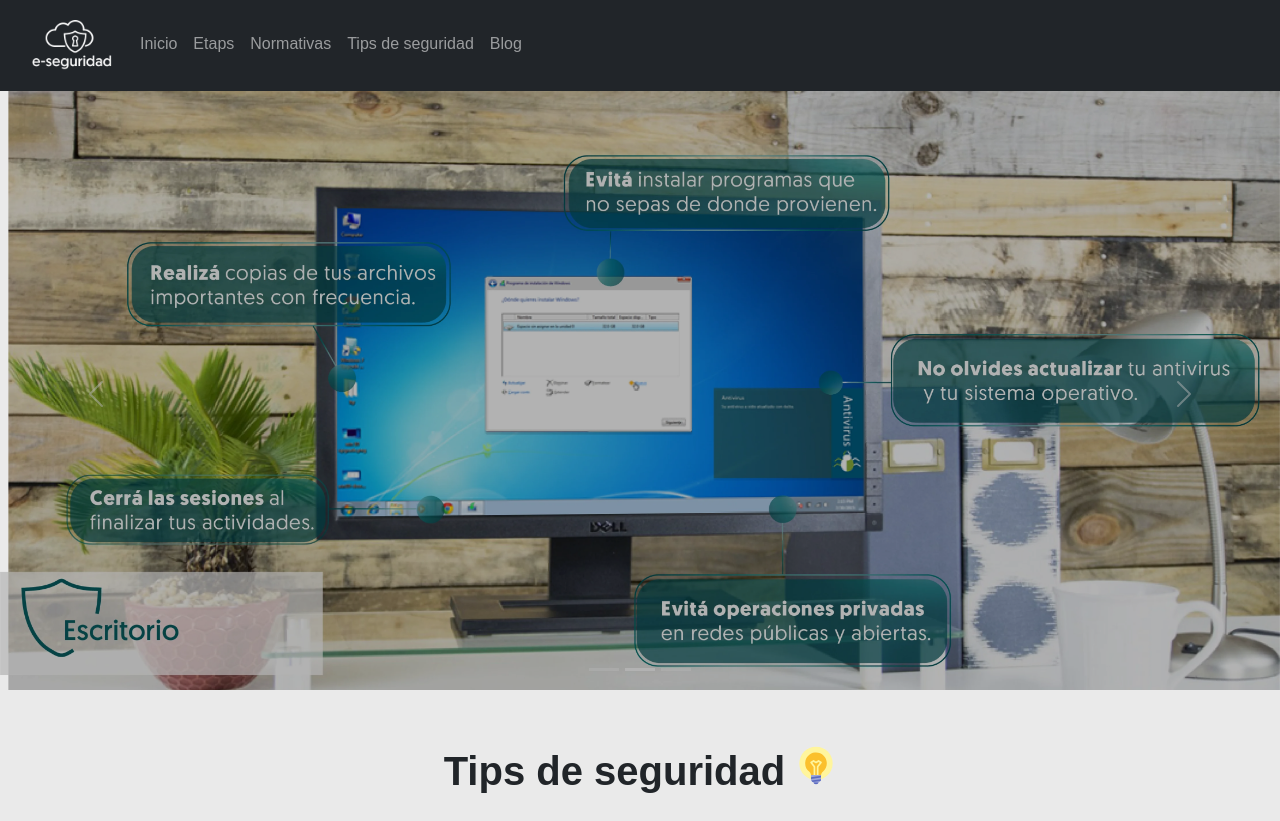
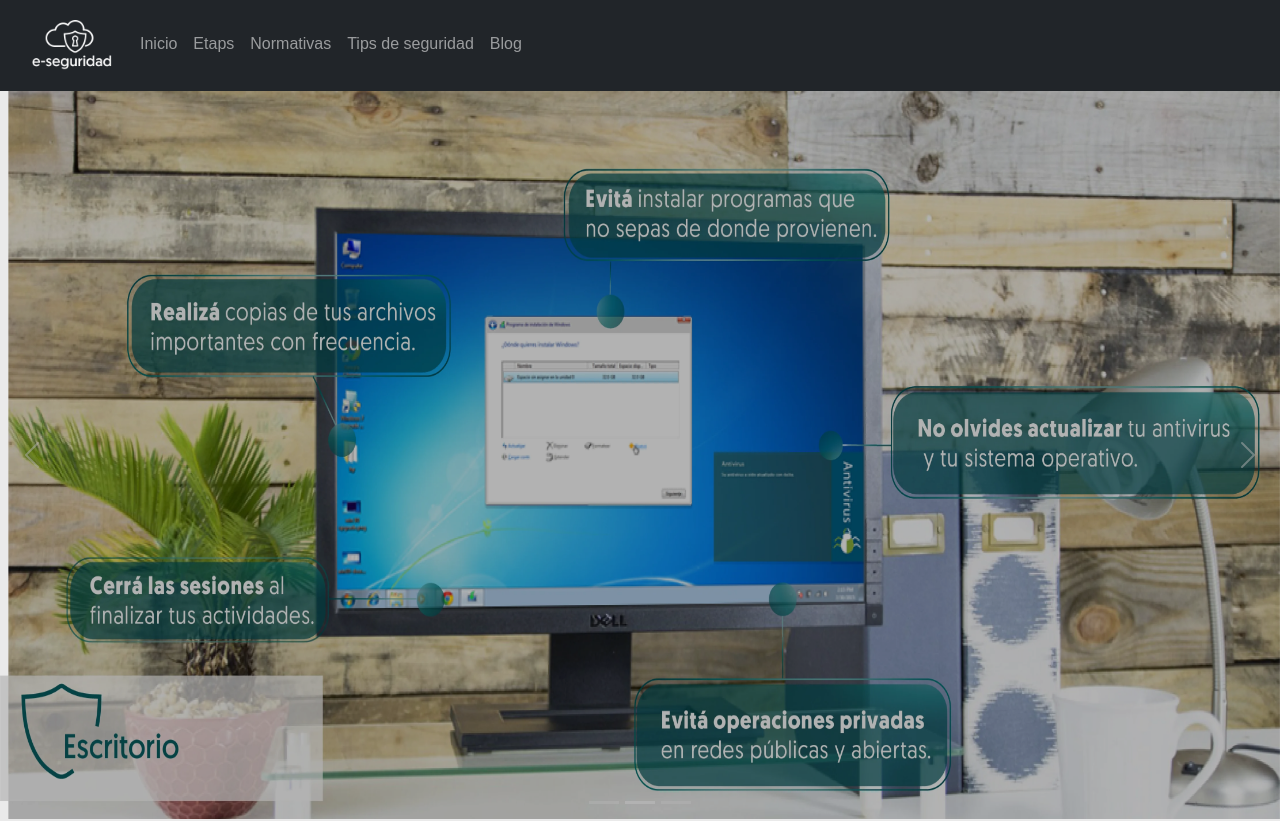
Before and after one commit to hernanr9317/sampleFrontendNextJs, a Next.js app: page /tips in a window 1280 px wide. Shown: the top 821 px of the page. Built offline with nearby package versions, Linux system fonts and the light colour scheme; no server answers.

Commit message:
fix carousel styles

```diff
--- a/components/MainCarousel/Index.jsx
+++ b/components/MainCarousel/Index.jsx
@@ -3,6 +3,9 @@ import {Carousel} from 'react-bootstrap';
 
 export const MainCarousel = ({img, img2, img3}) => {
   const slides = [img, img2, img3];
+  //TODO: APLICAR EL BLUR CON EN LAS IMAGENS DEL CARDBLOG
+  //ES POSIBLE HACER UN ELEMENTO IMAGE PARA NO REPETIR CODIGO
+  //SE VA A CORREGIR CUANDO SE ACTUALICE LA VERSION DE NEXT.JS DEL PROYECTO
 
   return (
     <Carousel className="mainCarousel">
--- a/components/MainCarousel/styles.scss
+++ b/components/MainCarousel/styles.scss
@@ -3,6 +3,10 @@
     margin-top: 81px !important;
     filter: brightness(0.7);
     // background: radial-gradient(circle, rgba(60,88,102,1) 0%, rgba(0,0,0,1) 100%);
+
+    .carousel-indicators {
+        margin-bottom: 0 !important;
+    }
 
     span {
         display: none
@@ -10,6 +14,20 @@
 
     @include desktop(){
         margin-top: 91px !important;
+        height: 91svh !important;
+
+        .carousel-indicators {
+            margin-bottom: 5px !important;
+        }
+
+        .carousel-control-prev, .carousel-control-next {
+            width: 5% !important;
+        }
+
+        img {
+            height: 91svh !important;
+            width: 100vw !important;
+        }
 
         span {
             display: flex
```
